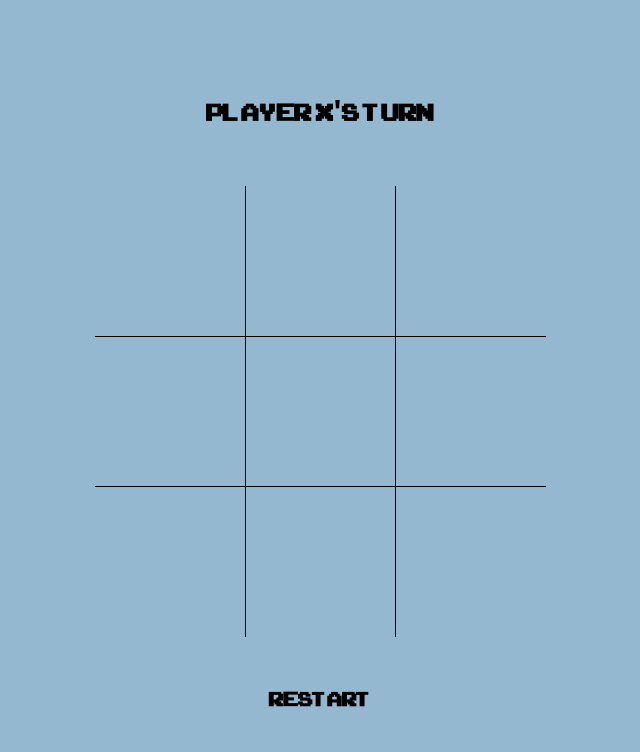
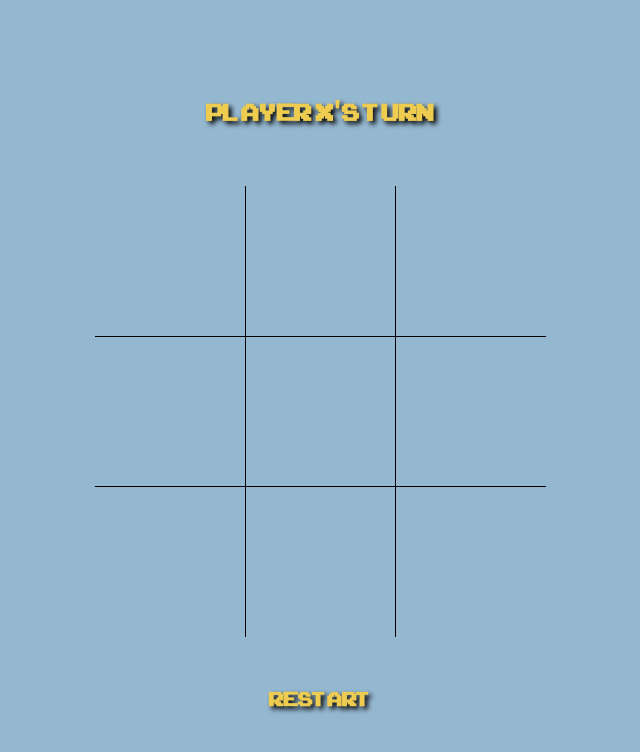
Before and after one commit to dylen400mh/tictactoe, a plain HTML site: page index.html in a window 1280 px wide. Shown: the whole page, without its empty margins (320-960 px from the left). Drawn offline with Linux system fonts and the light colour scheme.

Commit message:
Add 'hover' effect to change background color

```diff
--- a/styles.css
+++ b/styles.css
@@ -7,8 +7,14 @@
 
 * {
     --background-color: #95B8D1;
+    --hover-color: #8aafca;
+    --text-color: #eecc50;
+    --shadow: 3px 3px 5px black;
+
     font-family: arcade, system-ui, "Segoe UI", Roboto, Helvetica, Arial, sans-serif, "Apple Color Emoji", "Segoe UI Emoji", "Segoe UI Symbol";
     background: var(--background-color);
+    color: var(--text-color);
+    text-shadow: var(--shadow);
 }
 
 body {
@@ -50,3 +56,10 @@ body {
     width: 10rem;
     border: none;
 }
+
+.box:hover,
+.box:hover .sign,
+.restart-button:hover,
+.restart-button:hover h1 {
+    background: var(--hover-color);
+}
```
